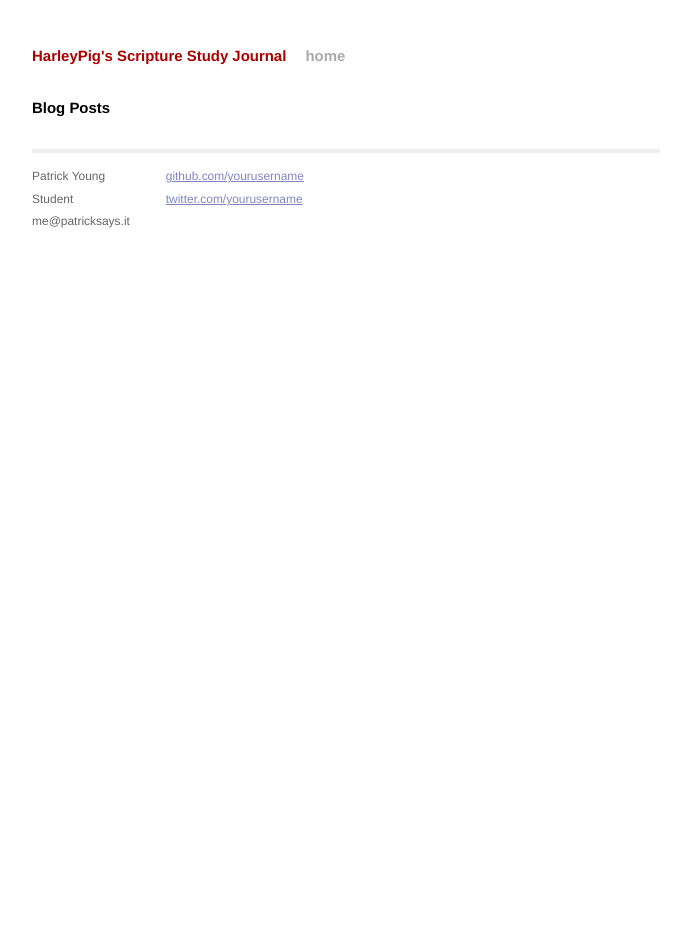
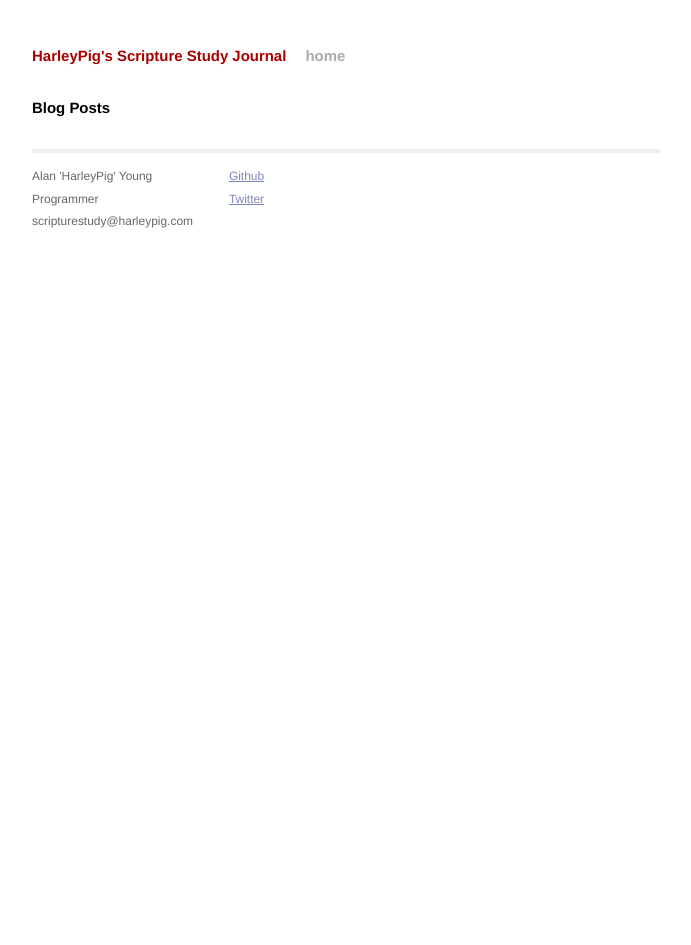
Before and after one commit to harleypig/scripturestudy.org, a Jekyll site: the page built from index.html, in a window 1280 px wide. Shown: the whole page, without its empty margins (294-985 px from the left). Built offline with Jekyll 4.4.1, drawn with Linux system fonts in a browser that asks for light colours; Markdown is read by kramdown in place of the engine named in the settings.

Commit message:
minor fixits

```diff
--- a/_config.yml
+++ b/_config.yml
@@ -1,3 +1,4 @@
 name: HarleyPig's Scripture Study Journal
 markdown: redcarpet
 pygments: true
+timezone: America/Boise
--- a/_layouts/default.html
+++ b/_layouts/default.html
@@ -29,14 +29,14 @@
 
       <div class="footer">
         <div class="contact">
-          <p>Patrick Young<br />
-          Student<br />
-          me@patricksays.it</p>
+          <p>Alan 'HarleyPig' Young<br />
+          Programmer<br />
+          scripturestudy@harleypig.com</p>
         </div><!-- End div contact -->
 
         <div class="contact">
-          <p><a href="https://github.com/yourusername">github.com/yourusername</a><br />
-          <a href="https://twitter.com/yourusername">twitter.com/yourusername</a><br /></p>
+          <p><a href="https://github.com/harleypig">Github</a><br />
+          <a href="https://twitter.com/harleypig">Twitter</a><br /></p>
         </div><!-- End div contact -->
       </div><!-- End div footer -->
     </div><!-- End div site -->
--- a/index.html
+++ b/index.html
@@ -1,6 +1,6 @@
 ---
 layout: default
-title: Patrick Says It!
+title: HarleyPig's Scripture Study Journal
 ---
 
 <div id="home">
```
